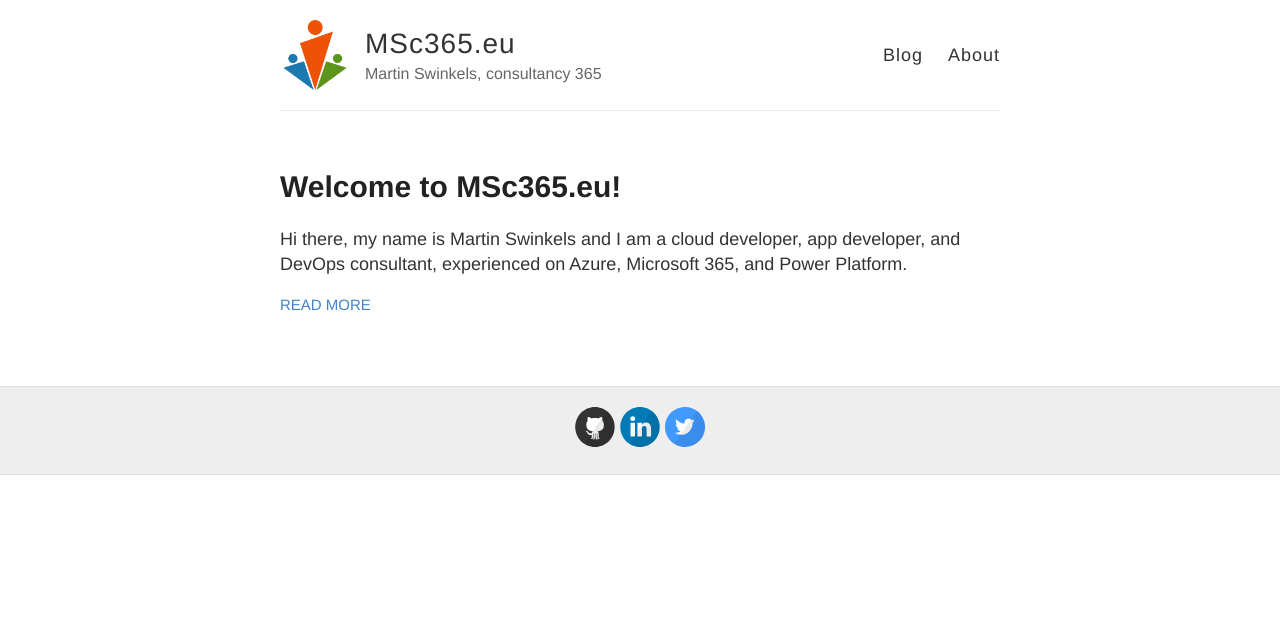
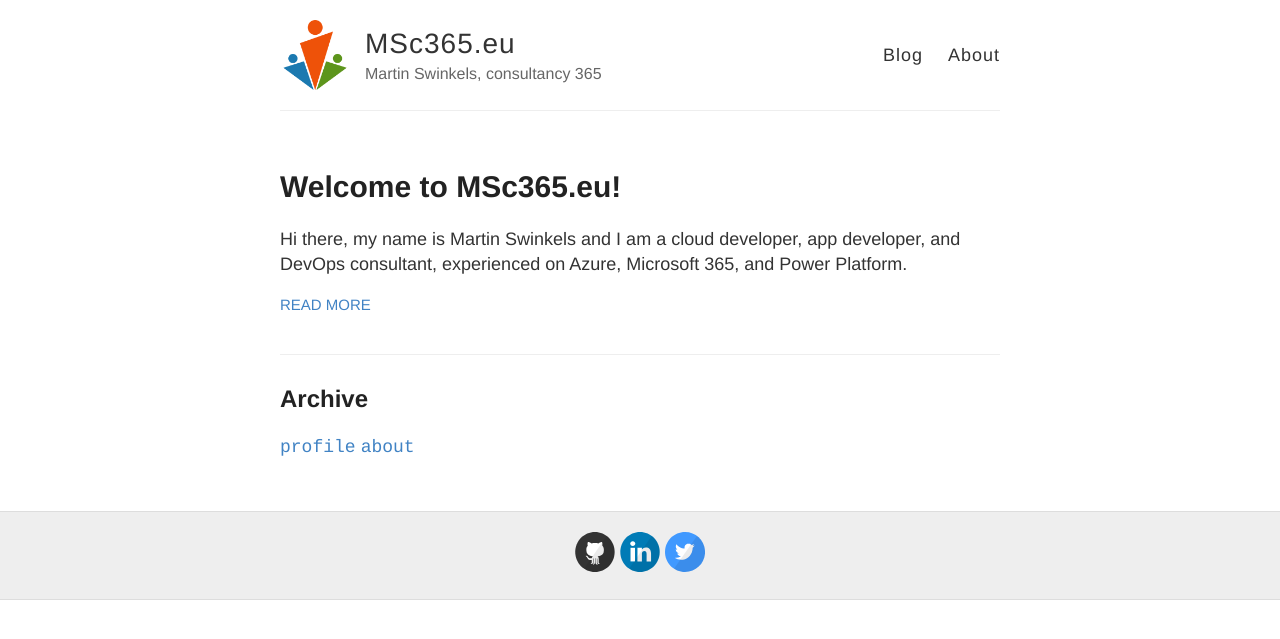
Before and after one commit to msc365/msc365.github.io, a Jekyll site: the page built from index.html, in a window 1280 px wide. Shown: the top 639 px of the page. Built offline with Jekyll 4.4.1, drawn with Linux system fonts in a browser that asks for light colours.

Commit message:
Added tag cloud

```diff
--- /dev/null
+++ b/_includes/tagcloud.html
@@ -0,0 +1,12 @@
+<h2>Archive</h2>
+{% capture temptags %}
+  {% for tag in site.tags %}
+    {{ tag[1].size | plus: 1000 }}#{{ tag[0] }}#{{ tag[1].size }}
+  {% endfor %}
+{% endcapture %}
+{% assign sortedtemptags = temptags | split:' ' | sort | reverse %}
+{% for temptag in sortedtemptags %}
+  {% assign tagitems = temptag | split: '#' %}
+  {% capture tagname %}{{ tagitems[1] }}{% endcapture %}
+  <a href="/tags/{{ tagname }}"><code class="highligher-rouge"><nobr>{{ tagname }}</nobr></code></a>
+{% endfor %}
--- a/_layouts/tag.html
+++ b/_layouts/tag.html
@@ -13,4 +13,3 @@
         {% endfor %}
     </ul>
 </div>
-<hr>
--- a/index.html
+++ b/index.html
@@ -15,4 +15,6 @@
       <a href="{{ site.baseurl }}{{ post.url }}" class="read-more">Read More</a>
     </article>
   {% endfor %}
+
+  {% include tagcloud.html %}
 </div>
```
Also changed, not shown: tags/about.md (deleted, +0 -5 lines), tags/info.md (added, +5 -0 lines), tags/profile.md (added, +5 -0 lines).
